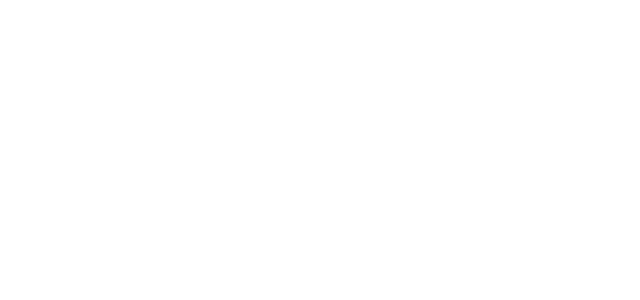
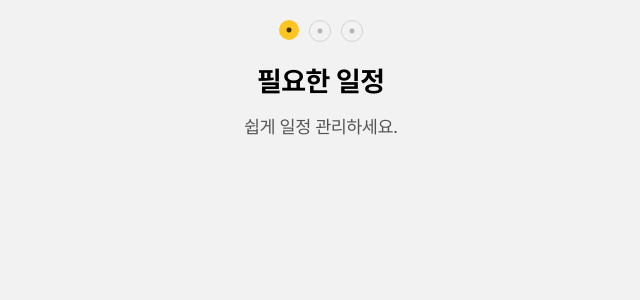
Before and after one commit to Ryu-Jemu/navi-app, a React (Create React App) app: page /onboarding in a window 1280 px wide. Before the commit this address had no page. Shown: the top 300 px of the page, without its empty margins (319-959 px from the left). Built offline with nearby package versions, Linux system fonts and the light colour scheme.

Commit message:
Add Onboarding Page: add Indicator, contents and start button

```diff
--- a/package.json
+++ b/package.json
@@ -11,6 +11,8 @@
     "react-dom": "^19.1.0",
     "react-router-dom": "^7.6.0",
     "react-scripts": "5.0.1",
+    "react-slick": "^0.30.3",
+    "slick-carousel": "^1.8.1",
     "web-vitals": "^2.1.4"
   },
   "scripts": {
--- a/src/App.js
+++ b/src/App.js
@@ -9,6 +9,7 @@
 import CalendarPage from './pages/CalendarPage';
 import BoardPage from './pages/BoardPage';
 import AddPostPage from './pages/AddPostPage';
+import OnboardingPage from './pages/OnboardingPage';
 
 function App() {
   return (
@@ -23,6 +24,7 @@
         <Route path="/board" element={<BoardPage />} />
         <Route path="/addpost" element={<AddPostPage />} />
         <Route path="/chat" element={<ChatPage />} />
+        <Route path='/onboarding' element={<OnboardingPage />} />
       </Routes>
     </Router>
   );
--- a/src/pages/LandingPage.jsx
+++ b/src/pages/LandingPage.jsx
@@ -8,7 +8,7 @@
 
   useEffect(() => {
     const timer = setTimeout(() => {
-      navigate('/login');
+      navigate('/onboarding');
     }, 3000);
 
     return () => clearTimeout(timer);
--- a/src/pages/MainPage.jsx
+++ b/src/pages/MainPage.jsx
@@ -2,13 +2,21 @@
 import './MainPage.css';
 import BottomNav from '../BottomNav/BottomNav';
 import logoImage from '../assets/logo.png';
+import { useNavigate } from 'react-router-dom';
 
 const Main_Page = () => {
+  const navigate = useNavigate();
   return (
     <div className="main-page">
       <header className="header">
-        <img src={logoImage} alt="Navi Logo" className="logo" />
-      </header>
+      <img
+        src={logoImage}
+        alt="Navi Logo"
+        className="logo"
+        onClick={() => navigate('/')} // 클릭 시 /로 이동
+        style={{ cursor: 'pointer' }}  // 클릭 가능한 커서 모양
+/>
+        </header>
 
       <h2 className="section-title">AI Chat</h2> {/* 변경된 위치 */}
 
--- /dev/null
+++ b/src/pages/OnboardingPage.css
@@ -0,0 +1,84 @@
+.onboarding-container {
+    width: 100%;
+    height: 100vh;
+    position: relative;
+    overflow: hidden;
+    background-color: var(--white);
+  }
+
+  .slide {
+    width: 100vw;
+    height: 100vh;
+    text-align: center;
+    display: flex;
+    flex-direction: column;
+    align-items: center;
+    justify-content: center;
+  }
+
+  .indicator-space {
+    padding-top: 40px;
+  }
+
+  .slide h2 {
+    font-size: 28px;
+    font-weight: bold;
+    margin: 24px 0 12px;
+  }
+
+  .slide p {
+    font-size: 18px;
+    color: var(--sub-gray);
+  }
+
+  /* slick dots 커스텀 */
+  .custom-dots {
+    position: absolute;
+    top: 20px;
+    display: flex !important;
+    justify-content: center;
+    width: 100%;
+  }
+
+  .custom-dots li {
+    width: 30px;
+    height: 12px;
+    margin: 0 8px;
+  }
+
+  .custom-dots li button {
+    width: 100%;
+    height: 100%;
+    padding: 0;
+  }
+
+  .custom-dots li button:before {
+    content: none;
+  }
+
+  .custom-dots li.slick-active {
+    background-color: var(--main-yellow);
+    border-radius: 12px;
+  }
+
+  .custom-dots li:not(.slick-active) {
+    background-color: transparent;
+    border: 1px solid #d3d3d3;
+    border-radius: 12px;
+  }
+
+  /* 시작하기 버튼: slick 바깥에 절대 위치 */
+  .start-button {
+    position: absolute;
+    bottom: 80px;
+    left: 50%;
+    transform: translateX(-50%);
+    background-color: var(--main-yellow);
+    color: var(--white);
+    font-size: 18px;
+    padding: 12px 40px;
+    border: none;
+    border-radius: 8px;
+    cursor: pointer;
+    z-index: 100;
+  }
--- /dev/null
+++ b/src/pages/OnboardingPage.jsx
@@ -0,0 +1,70 @@
+import React, { useRef, useEffect, useState } from 'react';
+import Slider from 'react-slick';
+import { useNavigate } from 'react-router-dom';
+import './OnboardingPage.css';
+import 'slick-carousel/slick/slick.css';
+import 'slick-carousel/slick/slick-theme.css';
+
+const OnboardingPage = () => {
+  const navigate = useNavigate();
+  const sliderRef = useRef(null);
+  const [currentSlide, setCurrentSlide] = useState(0);
+
+  const settings = {
+    dots: true,
+    infinite: false,
+    speed: 500,
+    swipe: true,
+    slidesToShow: 1,
+    slidesToScroll: 1,
+    arrows: false,
+    dotsClass: 'slick-dots custom-dots',
+    afterChange: (index) => setCurrentSlide(index),
+  };
+
+  useEffect(() => {
+    const handleKeyDown = (e) => {
+      if (e.key === 'ArrowRight') {
+        sliderRef.current?.slickNext();
+      } else if (e.key === 'ArrowLeft') {
+        sliderRef.current?.slickPrev();
+      }
+    };
+    window.addEventListener('keydown', handleKeyDown);
+    return () => window.removeEventListener('keydown', handleKeyDown);
+  }, []);
+
+  const handleStartClick = () => {
+    navigate('/main');
+  };
+
+  return (
+    <div className="onboarding-container">
+      <Slider ref={sliderRef} {...settings}>
+        <div className="slide">
+          <div className="indicator-space"></div>
+          <h2>필요한 일정</h2>
+          <p>쉽게 일정 관리하세요.</p>
+        </div>
+        <div className="slide">
+          <div className="indicator-space"></div>
+          <h2>AI Chat봇</h2>
+          <p>AI가 질문에 답변해줍니다.</p>
+        </div>
+        <div className="slide">
+          <div className="indicator-space"></div>
+          <h2>커뮤니티</h2>
+          <p>학생들과 자유롭게 소통하세요.</p>
+        </div>
+      </Slider>
+
+      {currentSlide === 2 && (
+        <button className="start-button" onClick={handleStartClick}>
+          시작하기
+        </button>
+      )}
+    </div>
+  );
+};
+
+export default OnboardingPage;
```
Also changed, not shown: 1 other file (tests, documents, lock files or other folders).
